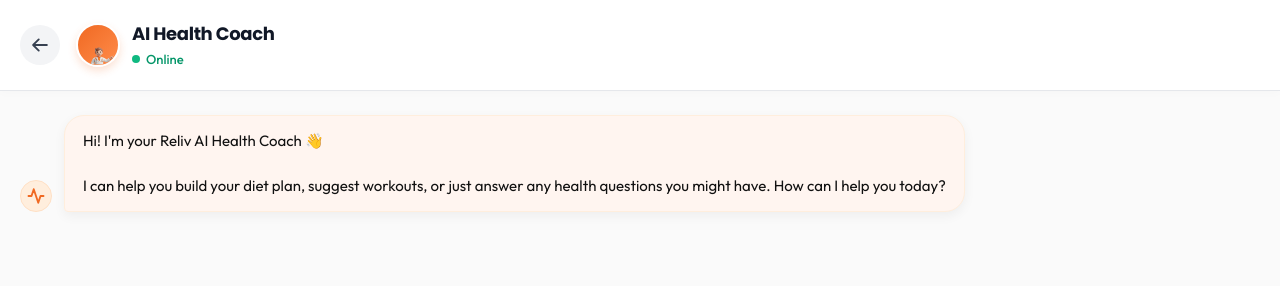
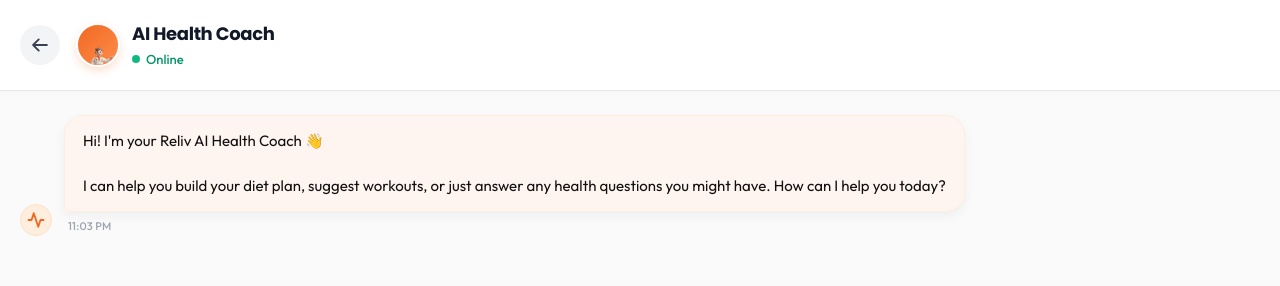
Before and after one commit to AlgorithSage/Reliv, a React (Vite) app in the folder frontend/: page /coach in a window 1280 px wide. Shown: the top 286 px of the page. Built offline with nearby package versions, Linux system fonts and the light colour scheme; no server answers; a web font is replaced by a local one.

Commit message:
Added Timestamps in the AI Chatbot

```diff
--- a/frontend/src/pages/CoachChatScreen.jsx
+++ b/frontend/src/pages/CoachChatScreen.jsx
@@ -1,13 +1,23 @@
 import React, { useState, useRef, useEffect } from 'react';
 import { useNavigate } from 'react-router-dom';
 import Icon from '../utils/Icon';
+
+// Format timestamp to readable time string
+function formatTime(date) {
+    return new Date(date).toLocaleTimeString('en-US', {
+        hour: 'numeric',
+        minute: '2-digit',
+        hour12: true,
+    });
+}
 
 export default function CoachChatScreen() {
     const navigate = useNavigate();
     const [messages, setMessages] = useState([
         {
             role: 'assistant',
-            content: "Hi! I'm your Reliv AI Health Coach 👋\n\nI can help you build your diet plan, suggest workouts, or just answer any health questions you might have. How can I help you today?"
+            content: "Hi! I'm your Reliv AI Health Coach 👋\n\nI can help you build your diet plan, suggest workouts, or just answer any health questions you might have. How can I help you today?",
+            timestamp: new Date(),
         }
     ]);
     const [input, setInput] = useState('');
@@ -31,7 +41,7 @@ export default function CoachChatScreen() {
         setInput('');
 
         // Add user message to UI
-        const newMessages = [...messages, { role: 'user', content: userMessage }];
+        const newMessages = [...messages, { role: 'user', content: userMessage, timestamp: new Date() }];
         setMessages(newMessages);
         setLoading(true);
 
@@ -50,13 +60,14 @@ export default function CoachChatScreen() {
             if (!res.ok) throw new Error(data.error || 'Failed to get response');
 
             // Add coach response to UI
-            setMessages(prev => [...prev, { role: 'assistant', content: data.reply }]);
+            setMessages(prev => [...prev, { role: 'assistant', content: data.reply, timestamp: new Date() }]);
 
         } catch (error) {
             console.error('Chat error:', error);
             setMessages(prev => [...prev, {
                 role: 'assistant',
-                content: "I'm having a little trouble connecting right now. Please try again in a moment! 🤒"
+                content: "I'm having a little trouble connecting right now. Please try again in a moment! 🤒",
+                timestamp: new Date(),
             }]);
         } finally {
             setLoading(false);
@@ -173,6 +184,7 @@ export default function CoachChatScreen() {
                                 <svg width="18" height="18" viewBox="0 0 24 24" fill="none" stroke="#F06922" strokeWidth="2.5" strokeLinecap="round" strokeLinejoin="round"><path d="M22 12h-4l-3 9L9 3l-3 9H2"/></svg>
                             </div>
                         )}
+                        <div>
                             <div style={{
                                 background: m.role === 'user' ? 'linear-gradient(135deg, var(--primary), var(--primary-dark))' : 'var(--cream-200)',
                                 color: m.role === 'user' ? 'var(--cream-50)' : 'var(--gray-900)',
@@ -186,6 +198,19 @@ export default function CoachChatScreen() {
                                 wordBreak: 'break-word'
                             }}>
                                 {m.content}
+                            </div>
+                            <div style={{
+                                fontSize: '11px',
+                                color: '#9CA3AF',
+                                marginTop: '6px',
+                                paddingLeft: m.role === 'assistant' ? '4px' : 0,
+                                paddingRight: m.role === 'user' ? '4px' : 0,
+                                textAlign: m.role === 'user' ? 'right' : 'left',
+                                fontWeight: 500,
+                                letterSpacing: '0.2px',
+                            }}>
+                                {m.timestamp ? formatTime(m.timestamp) : ''}
+                            </div>
                         </div>
                     </div>
                 ))}
```
Lines whose indentation alone changed are shown as unchanged.
